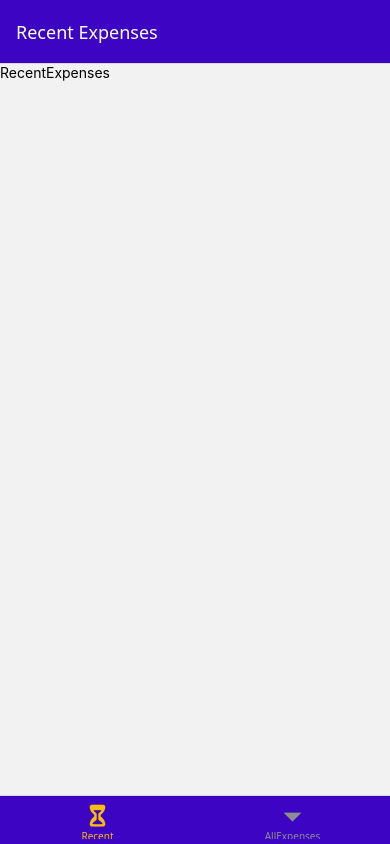
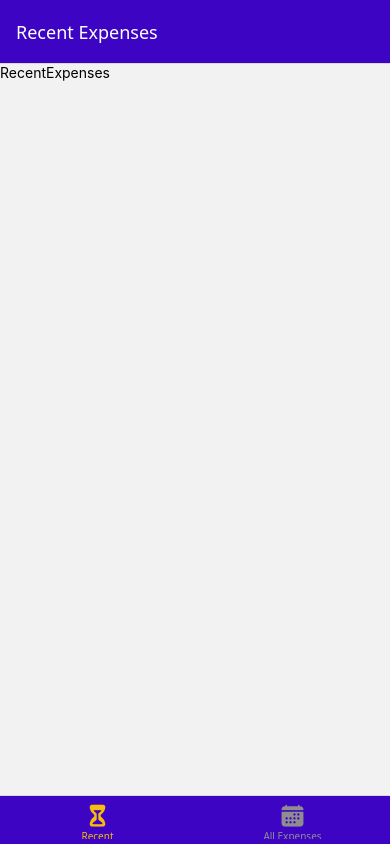
Before and after one commit to baodev97/ExpenseTrackApp, a React Native app: screen / in a window 390 px wide. Built offline with nearby package versions, Linux system fonts and the light colour scheme.

Commit message:
configuration All Expenses tab

```diff
--- a/App.tsx
+++ b/App.tsx
@@ -26,7 +26,12 @@ function ExpensesOverview(){
         tabBarIcon:({size,color})=>
           <Ionicons  name="hourglass" size={size} color={color}/>
       }}/>
-      <BottomTabs.Screen name='AllExpenses' component={AllExpenses}/>
+      <BottomTabs.Screen name='AllExpenses' component={AllExpenses} options={{
+        title:'All Expenses',
+        tabBarLabel:'All Expenses',
+        tabBarIcon:({size,color})=>
+          <Ionicons  name="calendar" size={size} color={color}/>
+      }}/>
     </BottomTabs.Navigator>
   )
 }
```
